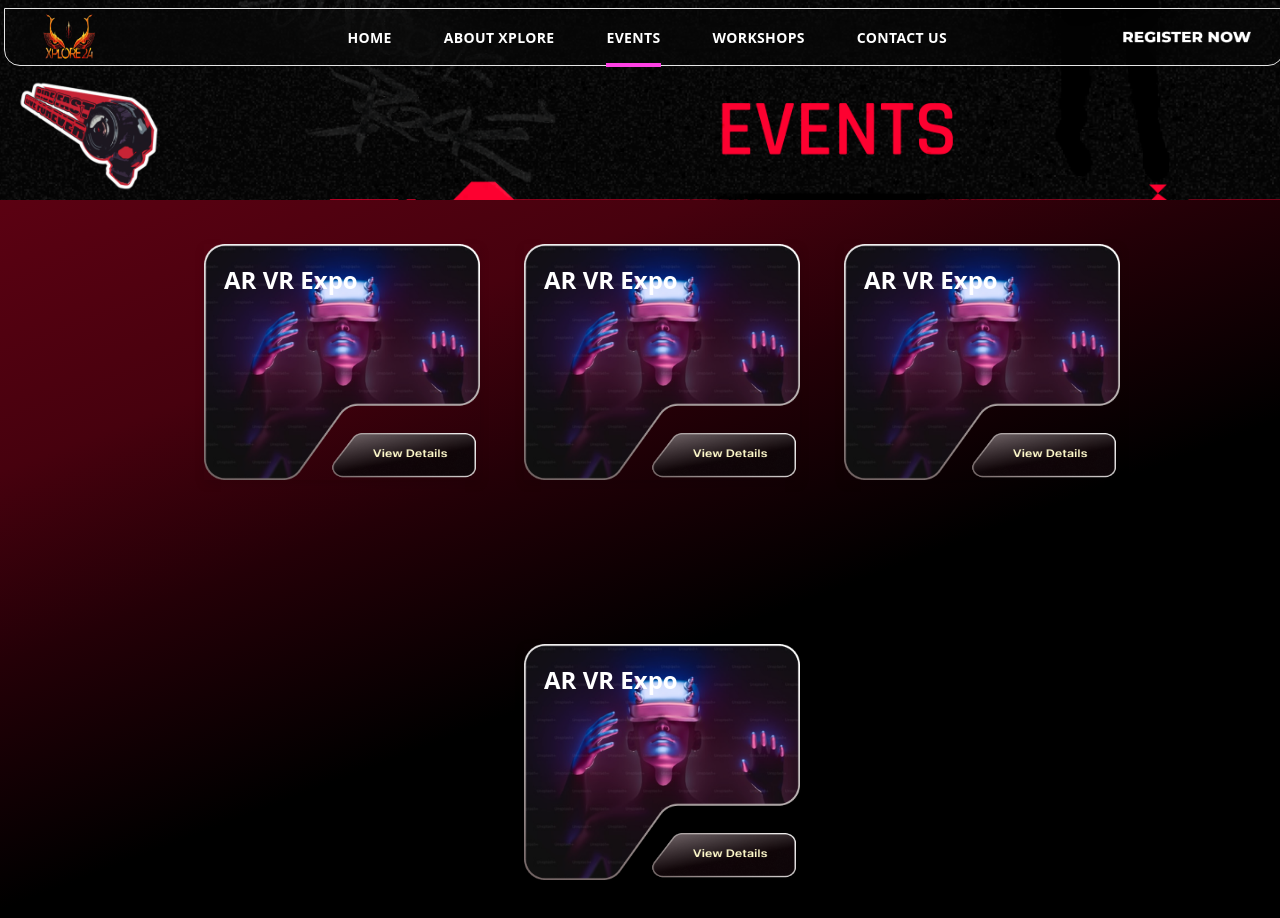
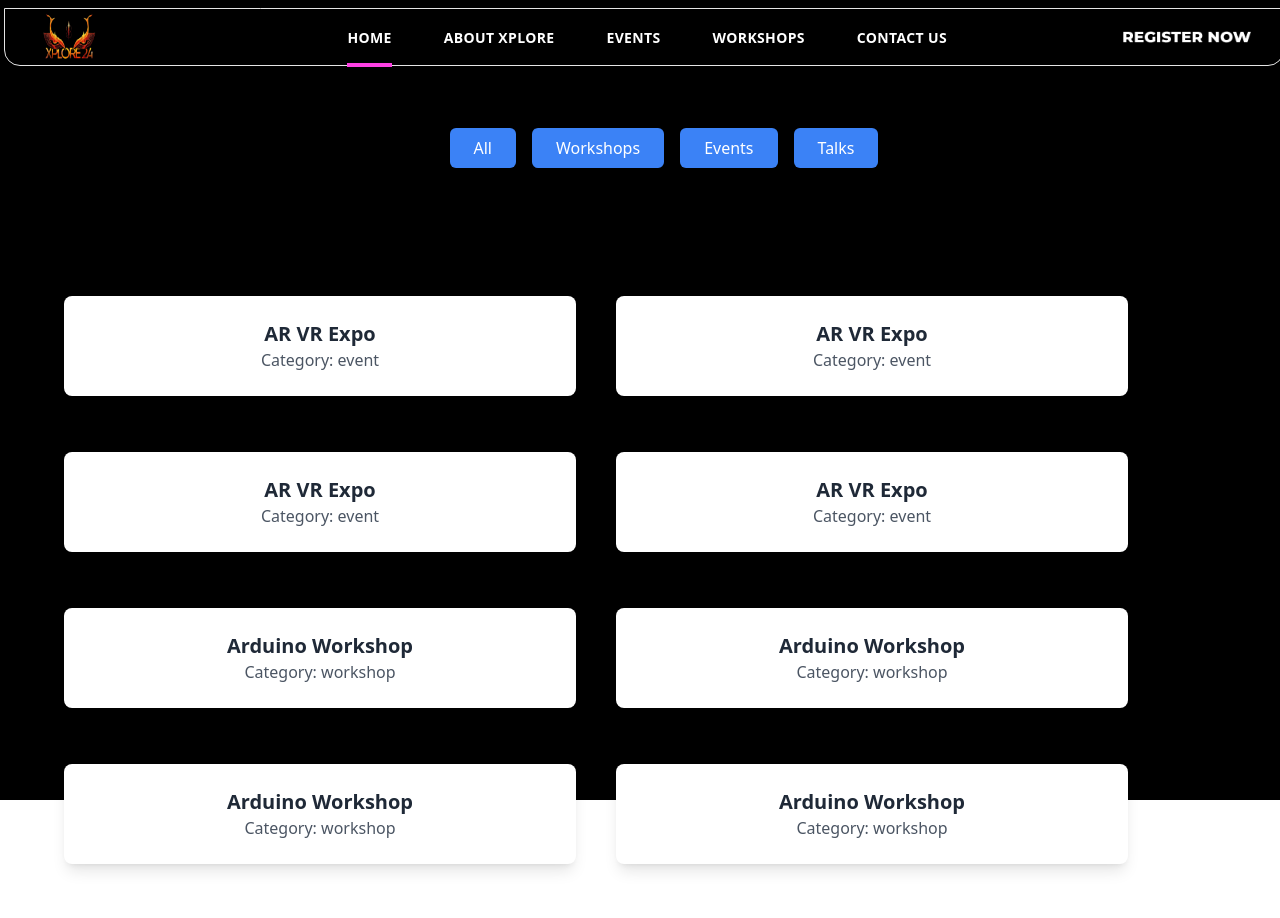
Before and after one commit to jeevanbabu7/Xplore, a React (Vite) app in the folder client/: page /events in a window 1280 px wide. Shown: the top 918 px of the page. Built offline with nearby package versions, Linux system fonts and the light colour scheme.

Commit message:
backend IP

```diff
--- a/client/package.json
+++ b/client/package.json
@@ -16,6 +16,7 @@
     "@studio-freight/react-lenis": "^0.0.47",
     "class-variance-authority": "^0.7.1",
     "clsx": "^2.1.1",
+    "dotenv": "^16.4.7",
     "framer-motion": "^11.15.0",
     "gapi-script": "^1.2.0",
     "lucide-react": "^0.468.0",
--- a/client/src/components/Navbar.jsx
+++ b/client/src/components/Navbar.jsx
@@ -152,7 +152,7 @@ const Navbar = () => {
               Register Now
             </a> */}
 
-            <img src='./REGISTER_NOW_header.png' className="w-32"/>
+            <img onClick={() => navigate('/events')} src='./REGISTER_NOW_header.png' className="w-32"/>
           </ul>
 
         </nav>
--- a/client/src/pages/AmbassadorForm.jsx
+++ b/client/src/pages/AmbassadorForm.jsx
@@ -3,7 +3,6 @@ import { ToastContainer, toast } from 'react-toastify';
 import 'react-toastify/dist/ReactToastify.css';
 import { v4 as uuidv4 } from 'uuid';
 import { FaCopy } from "react-icons/fa";
-
 
 
 const AmbassadorForm = () => {
@@ -23,7 +22,11 @@ const AmbassadorForm = () => {
 
   const sendEmail = async (to, subject, html) => {
     try {
-      const response = await fetch('http://localhost:3000/send-email', {
+      const IP_ADDRESS = import.meta.env.VITE_IP_ADDRESS;
+      const PORT = import.meta.env.VITE_PORT;
+      console.log(IP_ADDRESS, PORT);
+
+      const response = await fetch(`${IP_ADDRESS}:${PORT}/send-email`, {
         method: 'POST',
         headers: {
           'Content-Type': 'application/json',
@@ -127,9 +130,9 @@ const AmbassadorForm = () => {
                 </div>
 
                 <div className="bg-[#0A0202] flex flex-col gap-5 justify-start px-10 py-2">
-                  {contactData.map((contact) => {
+                  {contactData.map((contact, index) => {
                     return (
-                      <p className="font-bold flex items-center ">
+                      <p key={index} className="font-bold flex items-center ">
                         {contact.name}: {contact.number} <FaCopy className="ml-2 cursor-pointer" onClick={() => handleCopyClick(contact.number)}/>
                       </p>
                     )
--- /dev/null
+++ b/client/src/pages/EventRegistration.jsx
@@ -0,0 +1,91 @@
+import React, { useMemo, useState } from 'react';
+import { eventData } from '../utils/events';
+import { IoIosClose } from "react-icons/io";
+
+const EventRegistration = () => {
+  const [filter, setFilter] = useState([]);
+
+  const filteredContent = useMemo(() => {
+    if (filter.includes('all') || filter.length == 0) {
+      return eventData;
+    } else {
+      return eventData.filter(event => filter.includes(event.category));
+    }
+  }, [filter]);
+  console.log(filter);
+  console.log(filteredContent);
+
+
+  const handleFilterClick = (category) => {
+
+    setFilter(prev => {
+      if (prev.includes(category)) {
+        return prev.filter(item => item !== category);
+      } else {
+        return [...prev, category];
+      }
+    });
+  };
+
+  return (
+    <div className="p-6 pt-32 bg-black h-screen">
+      <div className='text-center pt-32 fixed top-0  z-10 bg-black w-full'>
+        <div className="flex justify-center mb-6">
+          <button
+            className="bg-blue-500 text-white py-2 px-6 mx-2 rounded-md hover:bg-blue-700 transition"
+            onClick={() => handleFilterClick('all')}
+          >
+            All
+          </button>
+          <button
+            className="bg-blue-500 text-white py-2 px-6 mx-2 rounded-md hover:bg-blue-700 transition"
+            onClick={() => handleFilterClick('workshop')}
+          >
+            Workshops
+          </button>
+          <button
+            className="bg-blue-500 text-white py-2 px-6 mx-2 rounded-md hover:bg-blue-700 transition"
+            onClick={() => handleFilterClick('event')}
+          >
+            Events
+          </button>
+          <button
+            className="bg-blue-500 text-white py-2 px-6 mx-2 rounded-md hover:bg-blue-700 transition"
+            onClick={() => handleFilterClick('talk')}
+          >
+            Talks
+          </button>
+        </div>
+
+        {filter.length > 0 && (
+          <div className="text-start mb-6 flex flex-row justify-start items-center ">
+            <h1 className="text-3xl font-semibold text-center mb-6">Filter: </h1>
+            {filter.map((item, index) => (
+              <span key={index} className="flex flex-row items-center bg-blue-500 mx-2 rounded-md">
+                <span className="text-white py-1 px-2">
+                  {item}
+                </span>
+                <IoIosClose
+                  size={20}
+                  onClick={() => setFilter(prev => prev.filter(i => i !== item))}
+                  className="cursor-pointer"
+                />
+              </span>
+            ))}
+          </div>
+        )}
+      </div>
+
+      <div className="flex flex-row items-center p-10 gap-10 flex-wrap overflow-scroll relative top-32">
+        {filteredContent.map(event => (
+          <div key={event.id} className="bg-white p-6 rounded-lg shadow-lg w-full max-w-lg mb-4 text-center">
+            <h3 className="text-xl font-semibold text-gray-800">{event.name}</h3>
+            <p className="text-gray-600">Category: {event.category}</p>
+          </div>
+        ))}
+      </div>
+    </div>
+  );
+};
+
+export default EventRegistration;
--- a/client/src/routes/AppRoutes.jsx
+++ b/client/src/routes/AppRoutes.jsx
@@ -8,6 +8,7 @@ import Details from "../components/Details";
 import ContactPage from "../pages/Contact";
 import GetDirections from "../pages/Directions";
 import AmbassadorForm from "../pages/AmbassadorForm";
+import EventRegistration from "../pages/EventRegistration";
 // Import other pages if necessary
 
 const AppRoutes = () => (
@@ -16,7 +17,7 @@ const AppRoutes = () => (
       <Route element={<Navbar />}>
         <Route path="/" element={<Home />} />
         <Route path="/about" element={<About />} />
-        <Route path="/events" element={<Events />} />
+        <Route path="/events" element={<EventRegistration />} />
         <Route path="/:type/:eventId" element={<Details />} />
         <Route path="/workshops" element={<Workshops />} />
         <Route path="/contact-us" element={<ContactPage/>} />
--- /dev/null
+++ b/client/src/utils/events.js
@@ -0,0 +1,86 @@
+import event1 from '../assets/images/event1.png'
+
+export const eventData = [
+    {
+        id: 123,
+        name: "AR VR Expo",
+        description: "Augmented Reality and Virtual Reality Expo",
+        date: "2022-06-01",
+        time: "10:00",
+        location: "CCF",
+        image: event1,
+        category: "event"
+    },
+    {
+        id: 124,
+        name: "AR VR Expo",
+        description: "Augmented Reality and Virtual Reality Expo",
+        date: "2022-06-01",
+        time: "10:00",
+        location: "CCF",
+        image: event1,
+        category: "event"
+    },
+    {
+        id: 125,
+        name: "AR VR Expo",
+        description: "Augmented Reality and Virtual Reality Expo",
+        date: "2022-06-01",
+        time: "10:00",
+        location: "CCF",
+        image: event1,
+        category: "event"
+    },
+    {
+        id: 126,
+        name: "AR VR Expo",
+        description: "Augmented Reality and Virtual Reality Expo",
+        date: "2022-06-01",
+        time: "10:00",
+        location: "CCF",
+        image: event1,
+        category: "event"
+    },
+    {
+        id: 127,
+        name: "Arduino Workshop",
+        description: "Augmented Reality and Virtual Reality Expo",
+        date: "2022-06-01",
+        time: "10:00",
+        location: "CCF",
+        image: event1,
+        category: "workshop"
+    },
+    {
+        id: 128,
+        name: "Arduino Workshop",
+        description: "Augmented Reality and Virtual Reality Expo",
+        date: "2022-06-01",
+        time: "10:00",
+        location: "CCF",
+        image: event1,
+        category: "workshop"
+    },
+    {
+        id: 129,
+        name: "Arduino Workshop",
+        description: "Augmented Reality and Virtual Reality Expo",
+        date: "2022-06-01",
+        time: "10:00",
+        location: "CCF",
+        image: event1,
+        category: "workshop"
+    },
+    {
+        id: 130,
+        name: "Arduino Workshop",
+        description: "Augmented Reality and Virtual Reality Expo",
+        date: "2022-06-01",
+        time: "10:00",
+        location: "CCF",
+        image: event1,
+        category: "workshop"
+    }
+
+
+];
--- a/client/vite.config.js
+++ b/client/vite.config.js
@@ -1,12 +1,13 @@
 import path from "path"
 import react from "@vitejs/plugin-react"
 import { defineConfig } from "vite"
-
+import { config } from 'dotenv';
+config();
 export default defineConfig({
   plugins: [react()],
   resolve: {
     alias: {
       "@": path.resolve(__dirname, "./src"),
     },
-  },
+  }
 })
```
Also changed, not shown: 2 other files (tests, documents, lock files or other folders).
